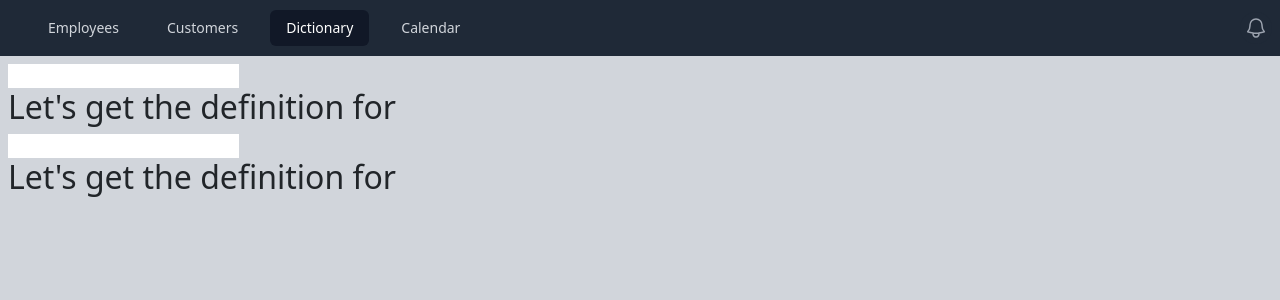
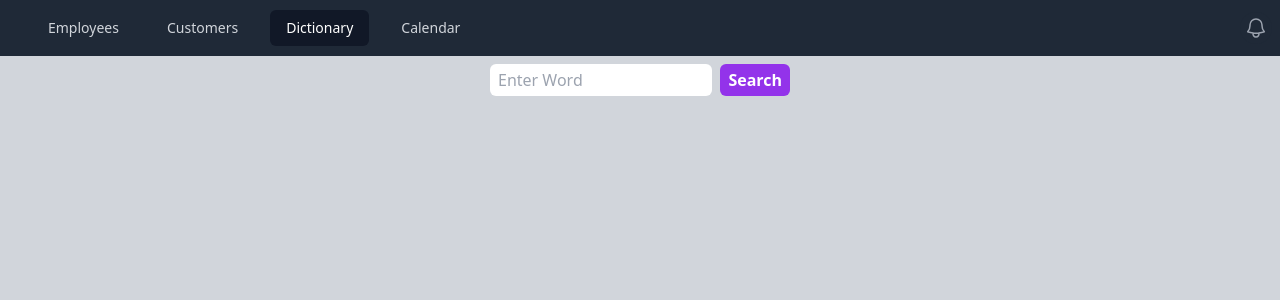
Before and after one commit to ZaghmanSaghir/react, a React (Create React App) app: page /dictionary in a window 1280 px wide. Shown: the top 300 px of the page. Built offline with nearby package versions, Linux system fonts and the light colour scheme.

Commit message:
style the dictionary

```diff
--- a/public/index.html
+++ b/public/index.html
@@ -1,20 +1,18 @@
 <!DOCTYPE html>
 <html lang="en">
+
 <head>
   <meta charset="utf-8" />
   <link rel="icon" href="%PUBLIC_URL%/favicon.ico" />
   <meta name="viewport" content="width=device-width, initial-scale=1" />
   <meta name="theme-color" content="#000000" />
-    <meta
-      name="description"
-      content="Web site created using create-react-app"
-    />
-    <link rel="apple-touch-icon" href="%PUBLIC_URL%/logo192.png" />
-    <!--
+  <meta name="description" content="Web site created using create-react-app" />
+  <!-- <link rel="apple-touch-icon" href="%PUBLIC_URL%/logo192.png" />
+
       manifest.json provides metadata used when your web app is installed on a
       user's mobile device or desktop. See https://developers.google.com/web/fundamentals/web-app-manifest/
     -->
-    <link rel="manifest" href="%PUBLIC_URL%/manifest.json" />
+  <!-- <link rel="manifest" href="%PUBLIC_URL%/manifest.json" /> -->
   <!--
       Notice the use of %PUBLIC_URL% in the tags above.
       It will be replaced with the URL of the `public` folder during the build.
@@ -24,10 +22,11 @@
       work correctly both with client-side routing and a non-root public URL.
       Learn how to configure a non-root public URL by running `npm run build`.
     -->
-    <title>React App</title>
+  <!-- <title>React App</title> -->
 </head>
+
 <body>
-    <noscript>You need to enable JavaScript to run this app.</noscript>
+  <!-- <noscript>You need to enable JavaScript to run this app.</noscript> -->
   <div id="root"></div>
   <!--
       This HTML file is a template.
@@ -40,4 +39,5 @@
       To create a production bundle, use `npm run build` or `yarn build`.
     -->
 </body>
+
 </html>
--- a/src/App.js
+++ b/src/App.js
@@ -4,7 +4,9 @@ import Customers from './pages/Customers';
 import Employees from './pages/Employees';
 import Header from './components/Header';
 import { BrowserRouter, Routes, Route } from 'react-router-dom';
-import Dictionary from './components/Dictionary';
+import Dictionary from './pages/Dictionary';
+import Definition from './pages/Defintion';
+import NotFound from './components/NotFound';
 
 function App() {
   const [role, setRole] = useState('dev')
@@ -15,7 +17,10 @@ function App() {
           <Routes>
             <Route path='/employees' element={<Employees />} />
             <Route path='/dictionary' element={<Dictionary />} />
+            <Route path='/dictionary/:search' element={<Definition />} />
             <Route path='/customers' element={<Customers />} />
+            <Route path='/404' element={<NotFound />} />
+            <Route path='*' element={<NotFound />} />
           </Routes>
         </Header>
       </BrowserRouter>
--- /dev/null
+++ b/src/components/DefintionSearch.js
@@ -0,0 +1,23 @@
+import { useNavigate } from 'react-router-dom';
+import { useState, useEffect } from 'react';
+export default function DefinitionSearch() {
+    const [word, setWord] = useState('')
+    const navigate = useNavigate()
+    return (
+        <form className='flex space-between space-x-2 max-w-[300px]'
+            onSubmit={() => {
+                navigate("/dictionary/" + word)
+            }}>
+            <input
+                className='shrink min-w-0 px-2 py-1 rounded'
+                placeholder='Enter Word'
+                type='text'
+                onChange={(e) => {
+                    setWord(e.target.value)
+
+                }} />
+            <button className='bg-purple-600 hover:bg-purple-700 text-white font-bold py-1 px-2 rounded'> Search </button>
+        </form>
+    )
+
+}
--- a/src/components/Dictionary.js
+++ /dev/null
@@ -1,35 +0,0 @@
-import React from 'react'
-import { useState, useEffect } from 'react'
-const Dictionary = () => {
-
-    const [word, setWord] = useState('')
-    const [word2, setWord2] = useState('')
-
-    useEffect(() => {
-        console.log("State Updated " + word)
-    }, [word])
-    useEffect(() => {
-        console.log("State Updated " + word2)
-    }, [word2])
-
-    // no dependency array --> update for any state change
-    // empty dependency array --> execute once
-    // passing in data --> only execute when those state variables are changed.
-    return (
-        <div>
-            <input type='text' onChange={(e) => {
-                setWord(e.target.value)
-
-            }} />
-            <h2>Let's get the definition for {word}</h2>
-            <input type='text' onChange={(e) => {
-                setWord2(e.target.value)
-
-            }} />
-            <h2>Let's get the definition for {word2}</h2>
-
-        </div>
-    )
-}
-
-export default Dictionary
--- a/src/components/Header.jsx
+++ b/src/components/Header.jsx
@@ -101,7 +101,7 @@ export default function Header(props) {
                 }
             </Disclosure >
             <div className='bg-gray-300 '>
-                <div className='max-w-7xl mx-auto min-h-screen p-2'>
+                <div className='max-w-7xl mx-auto min-h-screen py-2 px-3'>
                     {props.children}
                 </div>
             </div>
--- /dev/null
+++ b/src/components/NotFound.js
@@ -0,0 +1,3 @@
+export default function NotFound() {
+    return <p>The page you are looking for not found!</p>
+}
--- /dev/null
+++ b/src/pages/Defintion.js
@@ -0,0 +1,84 @@
+import { useEffect, useState } from "react";
+import { useParams, useNavigate, Link } from "react-router-dom";
+import { v4 as uuidv4 } from 'uuid';
+import NotFound from "../components/NotFound";
+import DefinitionSearch from "../components/DefintionSearch";
+
+export default function Definition() {
+    const [word, setWord] = useState()
+    const [notFound, setNotFound] = useState(false);
+    const [error, setError] = useState(false);
+    console.log(useParams())
+    const { search } = useParams()
+    const navigate = useNavigate()
+    useEffect(() => {
+        //const url = "https://vgsdvsvdvwvd"
+        //const url = 'https://httpstat.us/500';
+        const url = "https://api.dictionaryapi.dev/api/v2/entries/en/" + search;
+        fetch(url)
+            .then((response) => {
+                //console.log(response.status)
+                if (response.status === 404) {
+                    setNotFound(true)
+                } else if (response.status === 401) {
+                    navigate('/login')
+                } else if (response.status === 500) {
+                    setError(true)
+                }
+                if (!response.ok) {
+                    setError(true)
+                    throw new Error("Something went wrong")
+                }
+                return response.json()
+            })
+            .then((data) => {
+                setWord(data[0].meanings)
+                // console.log(data[0].meanings)
+            })
+            .catch((e) => {
+                console.log(e.message)
+            })
+
+    }, [])
+
+    if (notFound === true) {
+        return (
+            <>
+                <NotFound />
+                <Link to='/dictionary'> Search another</Link>
+            </>
+
+        )
+    }
+
+    if (error === true) {
+        return (
+            <>
+                <p>Something went wrong , try again!</p>
+                <Link to='/Dictionary'> Search another</Link>
+            </>
+
+        )
+    }
+
+    return (
+        <>
+
+            {word ?
+                <>
+                    <h1>Here is a definition:</h1>
+                    {word.map((meaning) => {
+                        return (
+                            <p key={uuidv4()}>{meaning.partOfSpeech} :
+                                {meaning.definitions[0].definition}</p>
+                        )
+
+                    })}
+                    <p> Search again:</p>
+                    <DefinitionSearch />
+                </> : null}
+        </>
+
+    )
+
+}
--- /dev/null
+++ b/src/pages/Dictionary.js
@@ -0,0 +1,29 @@
+import React from 'react';
+import DefinitionSearch from '../components/DefintionSearch';
+
+const Dictionary = () => {
+
+    return (
+        <div className='flex justify-center'>
+            <DefinitionSearch />
+        </div>
+
+    )
+
+
+    // const [word2, setWord2] = useState('')
+
+    // useEffect(() => {
+    //     console.log("State Updated " + word)
+    // }, [word])
+    // useEffect(() => {
+    //     console.log("State Updated " + word2)
+    // }, [word2])
+
+    // no dependency array --> update for any state change
+    // empty dependency array --> execute once
+    // passing in data --> only execute when those state variables are changed.
+
+}
+
+export default Dictionary
```
Lines whose indentation alone changed are shown as unchanged.
